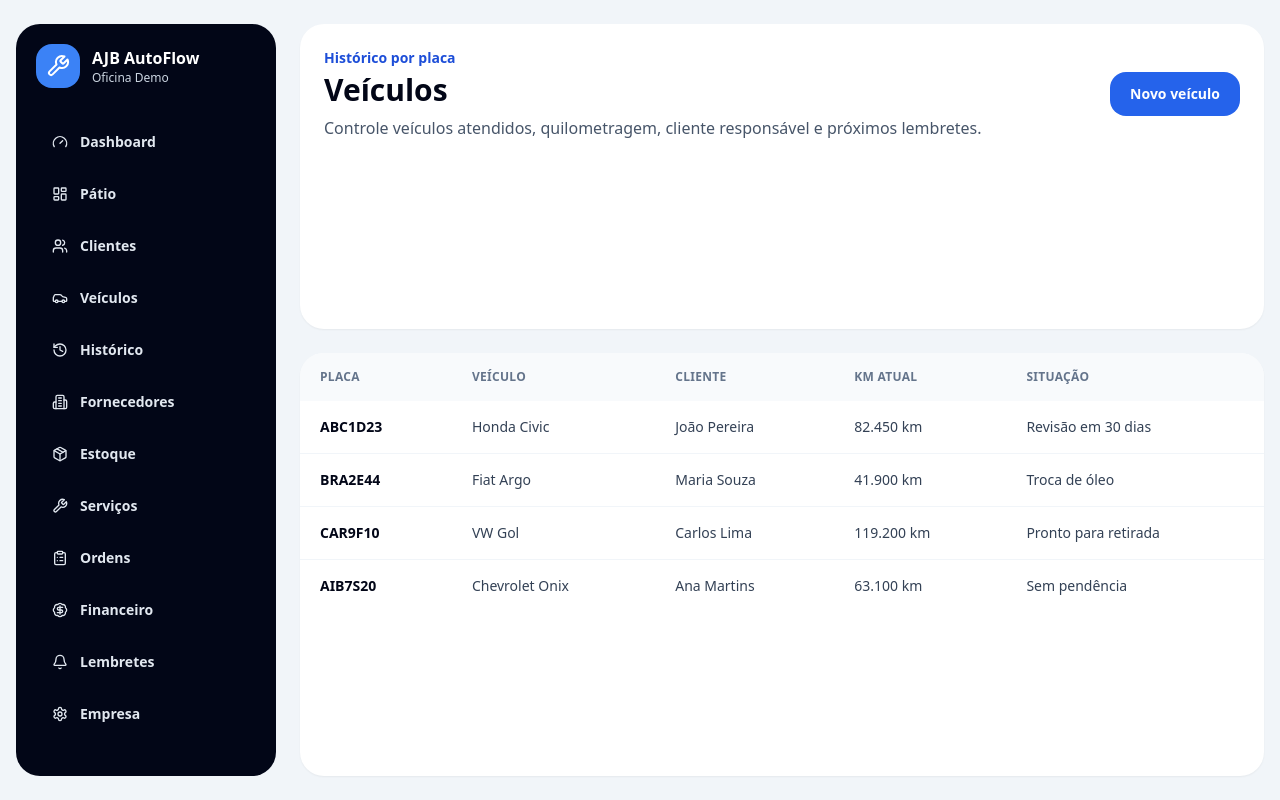
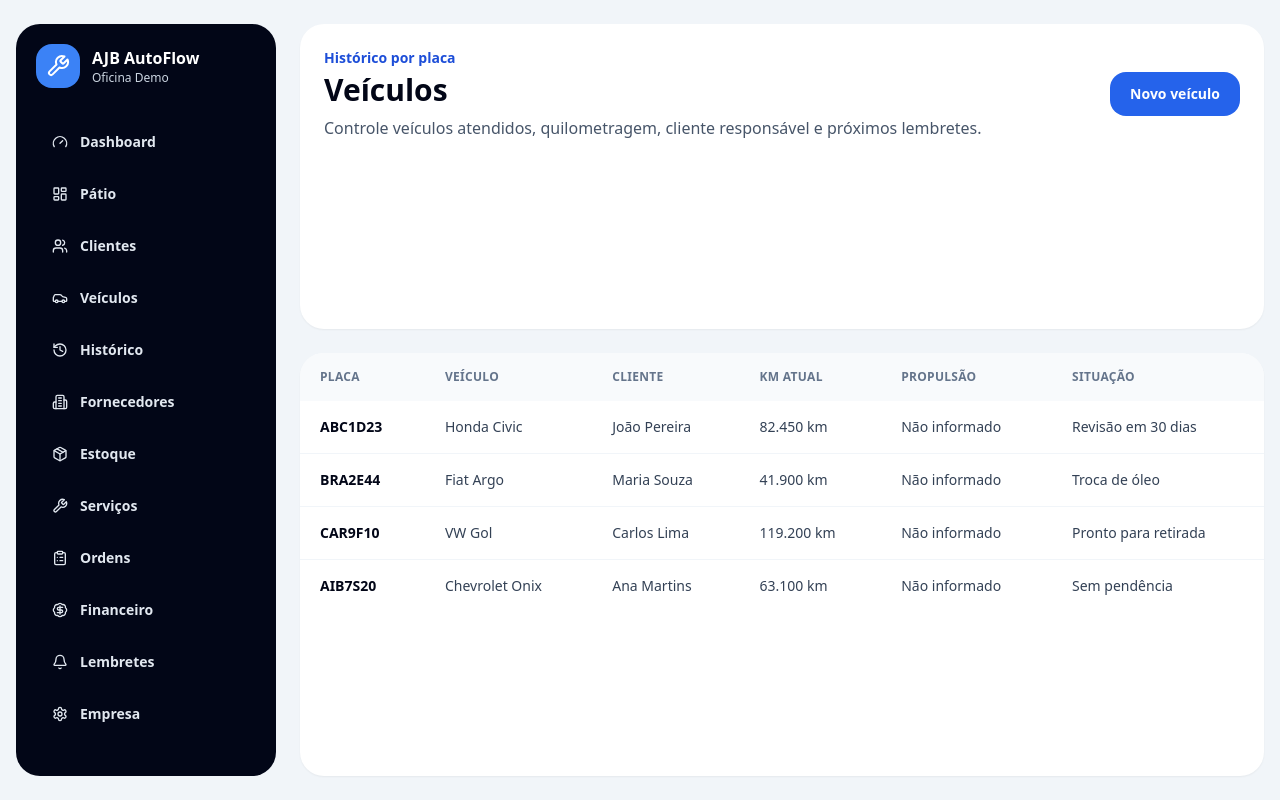
Before and after one commit to anjobrito/ajb-autoflow, a Next.js app: page /veiculos in a window 1280 px wide. Built offline with nearby package versions, Linux system fonts and the light colour scheme.

Commit message:
Show vehicle powertrain in vehicle listing

```diff
--- a/components/vehicles-client.tsx
+++ b/components/vehicles-client.tsx
@@ -3,6 +3,15 @@
 import { useEffect, useState } from "react";
 import { demoVehicles } from "@/lib/demo-data";
 import { listVehicles, StoredVehicle } from "@/lib/browser-store";
+
+type VehicleRow = {
+  plate: string;
+  vehicle: string;
+  customer: string;
+  mileage: string;
+  powertrain: string;
+  status: string;
+};
 
 export function VehiclesClient() {
   const [vehicles, setVehicles] = useState<StoredVehicle[]>([]);
@@ -11,36 +20,45 @@ export function VehiclesClient() {
     setVehicles(listVehicles());
   }, []);
 
-  const rows = [
-    ...vehicles.map((vehicle) => [
-      vehicle.plate,
-      `${vehicle.brand} ${vehicle.model}`.trim(),
-      vehicle.customer,
-      `${vehicle.mileage} km`,
-      "Novo cadastro",
-    ]),
-    ...demoVehicles.map((vehicle) => [vehicle.plate, vehicle.model, vehicle.customer, vehicle.mileage, vehicle.status]),
+  const rows: VehicleRow[] = [
+    ...vehicles.map((vehicle) => ({
+      plate: vehicle.plate,
+      vehicle: `${vehicle.brand} ${vehicle.model}`.trim(),
+      customer: vehicle.customer,
+      mileage: `${vehicle.mileage || "0"} km`,
+      powertrain: vehicle.powertrain || "Não informado",
+      status: "Novo cadastro",
+    })),
+    ...demoVehicles.map((vehicle) => ({
+      plate: vehicle.plate,
+      vehicle: vehicle.model,
+      customer: vehicle.customer,
+      mileage: vehicle.mileage,
+      powertrain: "Não informado",
+      status: vehicle.status,
+    })),
   ];
 
   return (
     <div className="overflow-hidden rounded-3xl bg-white shadow-sm">
       <div className="overflow-x-auto">
-        <table className="w-full min-w-[720px] text-left text-sm">
+        <table className="w-full min-w-[820px] text-left text-sm">
           <thead className="bg-slate-50 text-xs uppercase tracking-wide text-slate-500">
             <tr>
-              {['Placa', 'Veículo', 'Cliente', 'Km atual', 'Situação'].map((column) => (
+              {['Placa', 'Veículo', 'Cliente', 'Km atual', 'Propulsão', 'Situação'].map((column) => (
                 <th key={column} className="px-5 py-4 font-black">{column}</th>
               ))}
             </tr>
           </thead>
           <tbody className="divide-y divide-slate-100">
             {rows.map((row, rowIndex) => (
-              <tr key={`${row[0]}-${rowIndex}`} className="hover:bg-slate-50">
-                {row.map((cell, cellIndex) => (
-                  <td key={`${rowIndex}-${cellIndex}`} className="px-5 py-4 text-slate-700">
-                    {cellIndex === 0 ? <span className="font-black text-slate-950">{cell}</span> : cell}
-                  </td>
-                ))}
+              <tr key={`${row.plate}-${rowIndex}`} className="hover:bg-slate-50">
+                <td className="px-5 py-4 text-slate-700"><span className="font-black text-slate-950">{row.plate}</span></td>
+                <td className="px-5 py-4 text-slate-700">{row.vehicle}</td>
+                <td className="px-5 py-4 text-slate-700">{row.customer}</td>
+                <td className="px-5 py-4 text-slate-700">{row.mileage}</td>
+                <td className="px-5 py-4 text-slate-700">{row.powertrain}</td>
+                <td className="px-5 py-4 text-slate-700">{row.status}</td>
               </tr>
             ))}
           </tbody>
```
